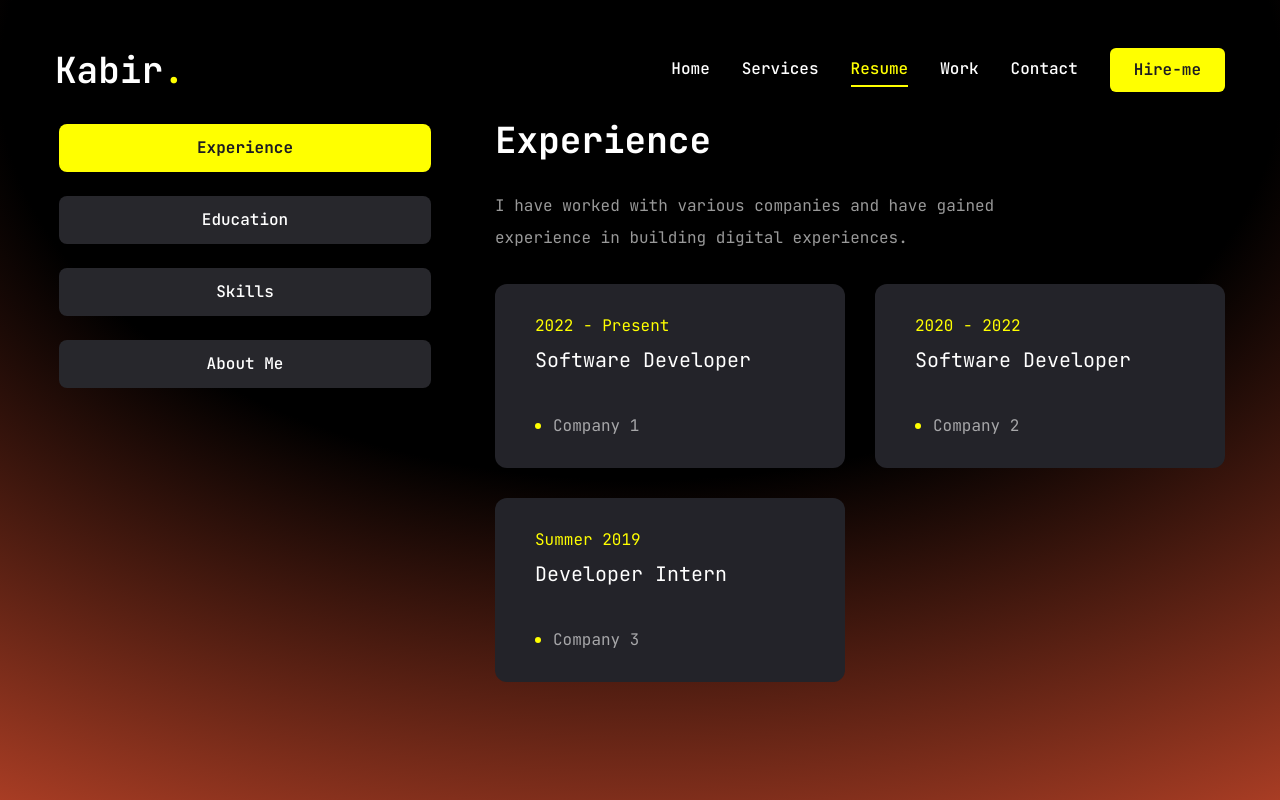
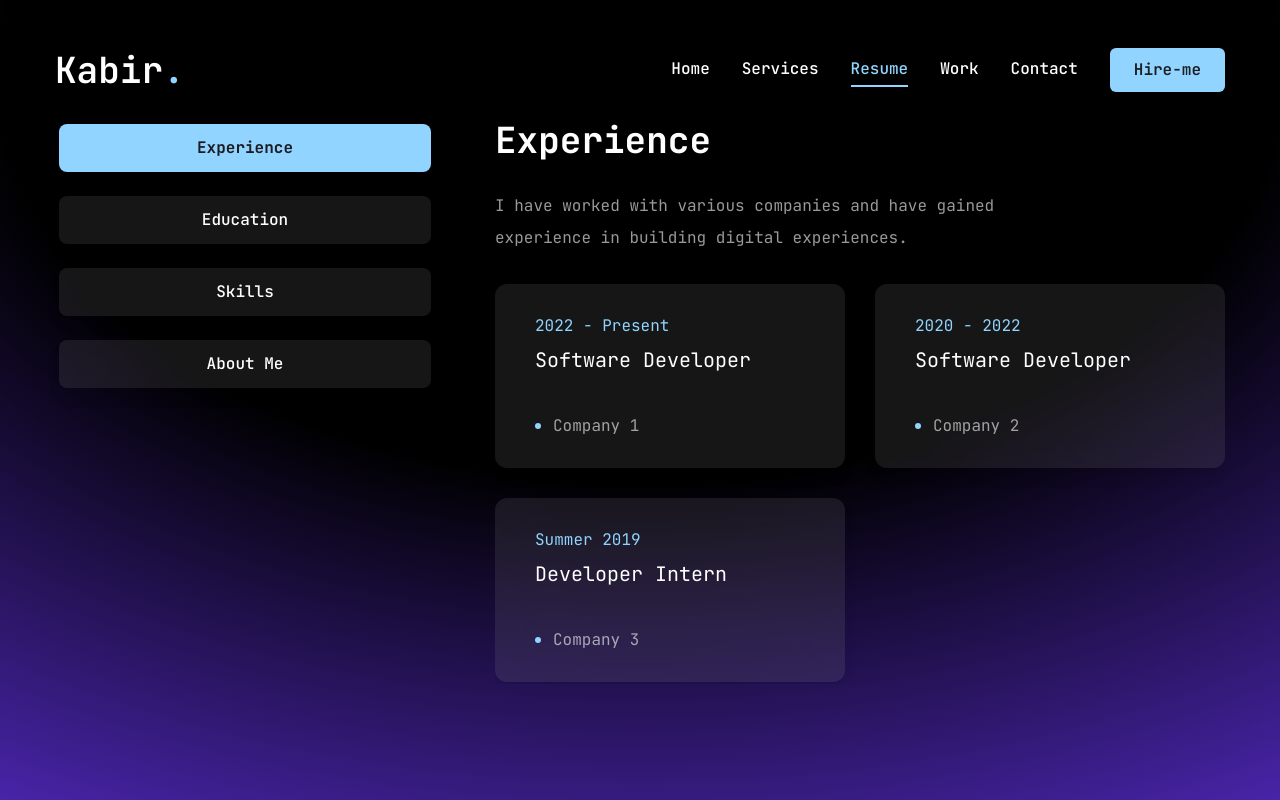
Before and after one commit to kabironline/kabironline-website, a Next.js app: page /resume in a window 1280 px wide. Built offline with nearby package versions, Linux system fonts and the light colour scheme.

Commit message:
Updated the theming and colors

```diff
--- a/app/contact/page.jsx
+++ b/app/contact/page.jsx
@@ -62,7 +62,7 @@ const Contact = () => {
               />
               <Button size="md" className="max-w-40s">
                 Send
-              </Button>
+            </Button>
             </form>
           </div>
           <div className="flex-1 flex items-center xl:justify-end order-1 xl:order-none mb-8 xl:mb-0">
--- a/app/globals.css
+++ b/app/globals.css
@@ -35,4 +35,15 @@
       var(--tw-ring-shadow, 0 0 #0000), var(--tw-shadow);
     backdrop-filter: blur(20px);
   }
+  .glass-menu {
+    /* bg-[#95959526] rounded-xl shadow-lg backdrop:blur-md */
+    background: #38383826;
+    --tw-shadow: 0 10px 15px -3px rgb(0 0 0 / 0.1),
+      0 4px 6px -4px rgb(0 0 0 / 0.1);
+    --tw-shadow-colored: 0 10px 15px -3px var(--tw-shadow-color),
+      0 4px 6px -4px var(--tw-shadow-color);
+    box-shadow: var(--tw-ring-offset-shadow, 0 0 #0000),
+      var(--tw-ring-shadow, 0 0 #0000), var(--tw-shadow);
+    backdrop-filter: blur(20px);
+  }
 }
--- a/app/layout.jsx
+++ b/app/layout.jsx
@@ -22,7 +22,7 @@ const RootLayout = ({ children }) => {
         <Header />
         <StairTransition />
         <PageTransition>
-          <div className="fixed inset-0 -z-10 h-full w-full items-center px-5 py-24 [background:radial-gradient(125%_125%_at_50%_10%,#000_40%,#ee5633_100%)]"></div>
+          <div className="absolute inset-0 -z-10 h-full w-full items-center px-5 py-24 [background:radial-gradient(125%_125%_at_50%_10%,#000_40%,#63e_100%)]"></div>
           {children}
         </PageTransition>
       </body>
--- a/app/page.jsx
+++ b/app/page.jsx
@@ -11,8 +11,8 @@ const Home = () => {
         <div className="flex flex-col xl:flex-row items-center justify-between xl:pt-8 xl:pb-24">
           <div className="text-center xl:text-left order-2 xl:order-none">
             <span className="text-xl">Software Developer </span>
-            <h1 className="h1 mb-6">
-              Hello I&apos;m <br />{" "}
+            <h1 className="h1 mb-6 sm:leading-[1.5em]">
+              Hello I&apos;m <br />
               <span className="text-accent">Kabir Maniar</span>
             </h1>
             <p className="max-w-[500px] mb-9 text-white/80">
--- a/app/resume/page.jsx
+++ b/app/resume/page.jsx
@@ -43,7 +43,7 @@ const Resume = () => {
                     {experience.items.map((item, index) => (
                       <li
                         key={index}
-                        className="bg-[#232329] h-[184px] py-6 px-10 rounded-xl flex flex-col justify-center items-center lg:items-start gap-1"
+                        className="glass h-[184px] py-6 px-10 rounded-xl flex flex-col justify-center items-center lg:items-start gap-1"
                       >
                         <span className="text-accent">{item.duration}</span>
                         <h3 className="text-xl max-w-[260px] min-h-[60px] text-center lg:text-left">
@@ -70,7 +70,7 @@ const Resume = () => {
                     {education.items.map((item, index) => (
                       <li
                         key={index}
-                        className="bg-[#232329] h-[184px] py-6 px-10 rounded-xl flex flex-col justify-center items-center lg:items-start gap-1"
+                        className="glass h-[184px] py-6 px-10 rounded-xl flex flex-col justify-center items-center lg:items-start gap-1"
                       >
                         <span className="text-accent">{item.duration}</span>
                         <h3 className="text-xl max-w-[260px] min-h-[60px] text-center lg:text-left">
@@ -97,7 +97,7 @@ const Resume = () => {
                     <li key={index}>
                       <TooltipProvider delayDuration={300}>
                         <Tooltip>
-                          <TooltipTrigger className="w-full h-[150px] bg-[#232329] flex items-center justify-center group rounded-xl">
+                          <TooltipTrigger className="w-full h-[150px] glass flex items-center justify-center group rounded-xl">
                             <div className="text-6xl group-hover:text-accent transition-all duration-300">
                               {item.icon}
                             </div>
--- a/components/PageTransition.jsx
+++ b/components/PageTransition.jsx
@@ -16,7 +16,7 @@ const PageTransition = ({ children }) => {
             opacity: 0,
             transition: { delay: 1, duration: 0.4, ease: "easeInOut" },
           }}
-          className="h-screen w-screen fixed top-0 bg-primary pointer-events-none"
+          className="h-screen w-screen fixed top-0 pointer-events-none inset-0 -z-10  items-center px-5 py-24 [background:radial-gradient(125%_125%_at_50%_10%,#000_40%,#6e1_100%)]"
         />
       </div>
 
--- a/components/StairTransition.jsx
+++ b/components/StairTransition.jsx
@@ -14,7 +14,7 @@ const StairTransition = () => {
             <Stairs />
           </div>
           <motion.div // Screen fade in after animation
-            className="h-screen w-screen fixed bg-primary top-0 pointer-events-none"
+            className="h-screen w-screen fixed top-0 pointer-events-none inset-0 -z-10  items-center px-5 py-24 [background:radial-gradient(125%_125%_at_50%_10%,#000_40%,#6e1_100%)]"
             initial={{ opacity: 1 }}
             animate={{
               opacity: 0,
--- a/components/ui/sheet.jsx
+++ b/components/ui/sheet.jsx
@@ -17,7 +17,7 @@ const SheetPortal = SheetPrimitive.Portal;
 const SheetOverlay = React.forwardRef(({ className, ...props }, ref) => (
   <SheetPrimitive.Overlay
     className={cn(
-      "fixed inset-0 z-50 bg-black/80  data-[state=open]:animate-in data-[state=closed]:animate-out data-[state=closed]:fade-out-0 data-[state=open]:fade-in-0",
+      "fixed inset-0 z-50  data-[state=open]:animate-in data-[state=closed]:animate-out data-[state=closed]:fade-out-0 data-[state=open]:fade-in-0",
       className
     )}
     {...props}
@@ -27,7 +27,7 @@ const SheetOverlay = React.forwardRef(({ className, ...props }, ref) => (
 SheetOverlay.displayName = SheetPrimitive.Overlay.displayName;
 
 const sheetVariants = cva(
-  "fixed z-50 gap-4 bg-primary p-6 shadow-lg transition ease-in-out data-[state=open]:animate-in data-[state=closed]:animate-out data-[state=closed]:duration-300 data-[state=open]:duration-500 dark:bg-neutral-950",
+  "fixed z-50 gap-4 p-6 shadow-lg transition ease-in-out data-[state=open]:animate-in data-[state=closed]:animate-out data-[state=closed]:duration-300 data-[state=open]:duration-500 glass-menu",
   {
     variants: {
       side: {
--- a/components/ui/tabs.jsx
+++ b/components/ui/tabs.jsx
@@ -20,7 +20,7 @@ const TabsTrigger = React.forwardRef(({ className, ...props }, ref) => (
   <TabsPrimitive.Trigger
     ref={ref}
     className={cn(
-      "inline-flex items-center w-full bg-[#27272c] justify-center whitespace-nowrap text-white rounded-lg p-3 text-base font-medium ring-offset-white transition-all disabled:pointer-events-none disabled:opacity-50 data-[state=active]:bg-accent data-[state=active]:text-primary data-[state=active]:font-bold data-[state=active]:shadow-sm",
+      "inline-flex items-center w-full glass hover:bg-[#95959550] justify-center whitespace-nowrap text-white rounded-lg p-3 text-base font-medium ring-offset-white transition-all disabled:pointer-events-none disabled:opacity-50 data-[state=active]:bg-accent data-[state=active]:text-primary data-[state=active]:font-bold data-[state=active]:shadow-sm",
       className
     )}
     {...props}
--- a/tailwind.config.js
+++ b/tailwind.config.js
@@ -29,8 +29,8 @@ module.exports = {
       colors: {
         primary: "#1c1c22",
         accent: {
-          DEFAULT: "#ffff00",
-          hover: "#90b202",
+          DEFAULT: "#90d4ff",
+          hover: "#c48eff",
         },
       },
       keyframes: {
```
